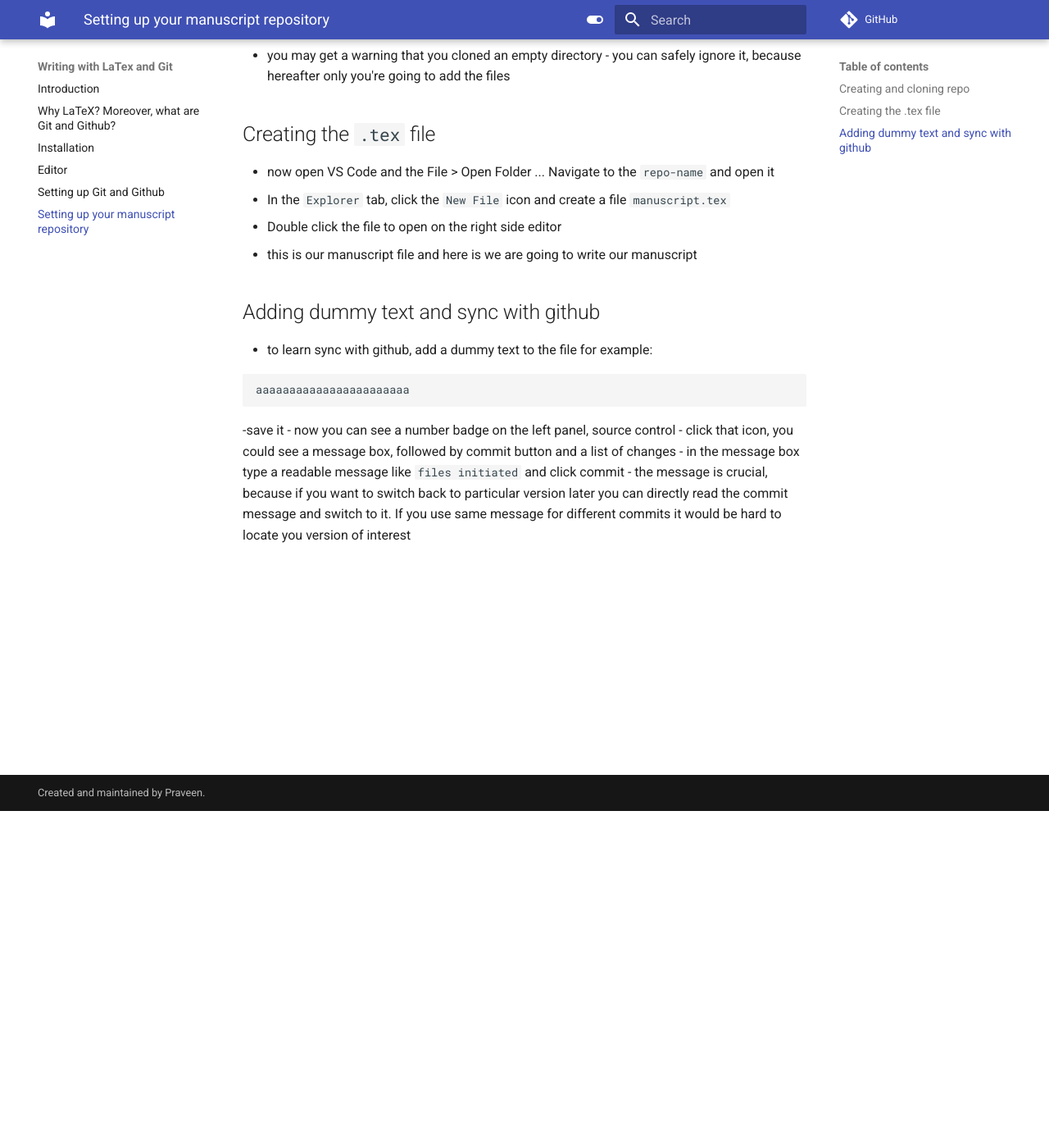
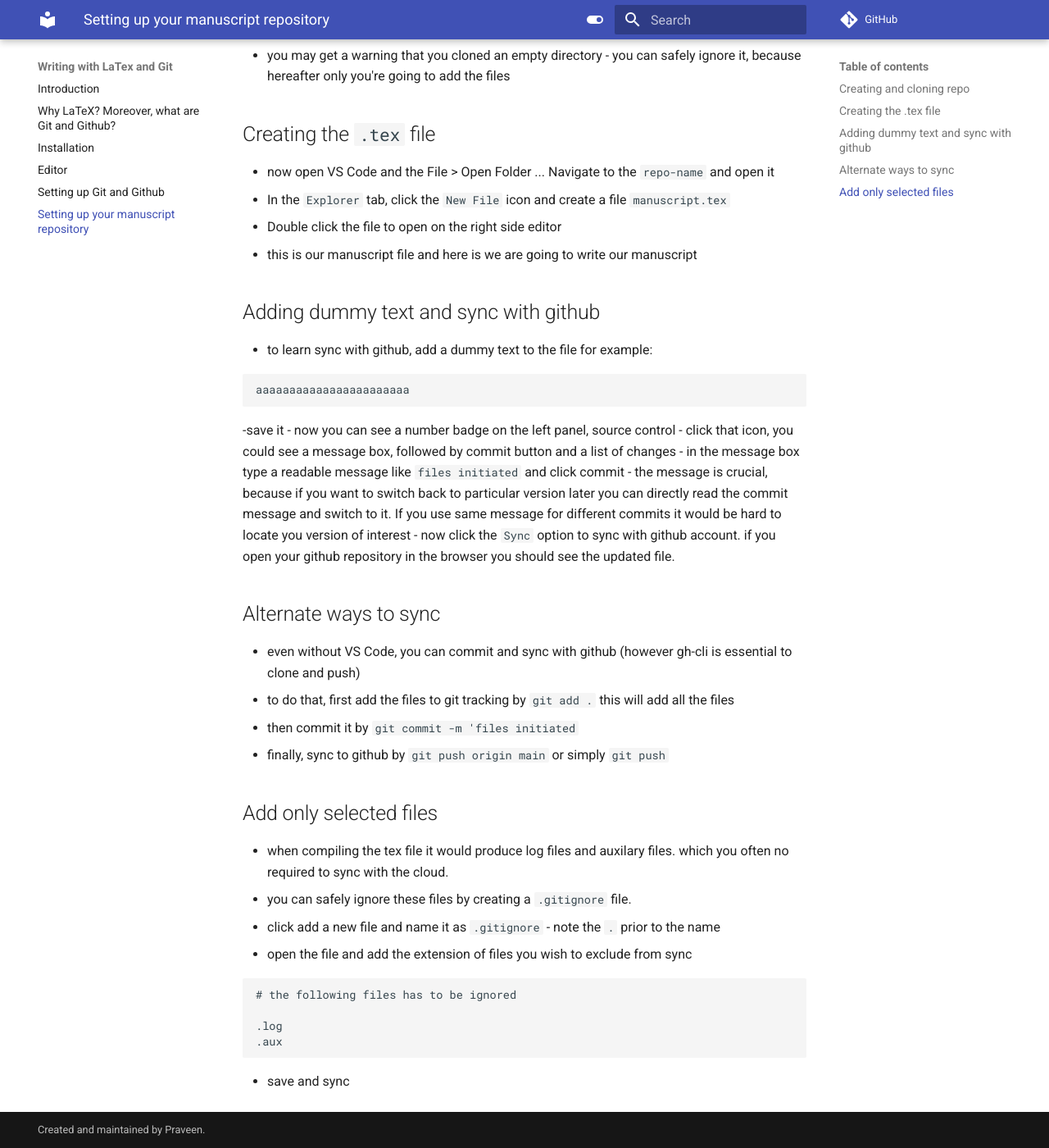
Before and after one commit to prvn-pa/latex-manuscript, an MkDocs documentation site: the page built from docs/05_intit_project.md, in a window 1280 px wide and 1400 px high, scrolled down 411 px. Shown: the whole window at 82% size. Built offline with MkDocs 1.6.1 and Material for MkDocs 9.7.7, drawn with Linux system fonts in a browser that asks for light colours; comment, search, counter and statistics services are not loaded.

Commit message:
git part added

````diff
--- a/docs/05_intit_project.md
+++ b/docs/05_intit_project.md
@@ -28,3 +28,27 @@ aaaaaaaaaaaaaaaaaaaaaaa
 - click that icon, you could see a message box, followed by commit button and a list of changes
 - in the message box type a readable message like `files initiated` and click commit
 - the message is crucial, because if you want to switch back to particular version later you can directly read the commit message and switch to it. If you use same message for different commits it would be hard to locate you version of interest
+- now click the `Sync` option to sync with github account. if you open your github repository in the browser you should see the updated file.
+
+## Alternate ways to sync
+
+- even without VS Code, you can commit and sync with github (however gh-cli is essential to clone and push)
+- to do that, first add the files to git tracking by `git add .` this will add all the files
+- then commit it by `git commit -m 'files initiated`
+- finally, sync to github by `git push origin main` or simply `git push`
+
+## Add only selected files
+
+- when compiling the tex file it would produce log files and auxilary files. which you often no required to sync with the cloud.
+- you can safely ignore these files by creating a `.gitignore` file.
+- click add a new file and name it as `.gitignore` - note the `.` prior to the name
+- open the file and add the extension of files you wish to exclude from sync
+
+```
+# the following files has to be ignored
+
+.log
+.aux
+```
+
+- save and sync
````
